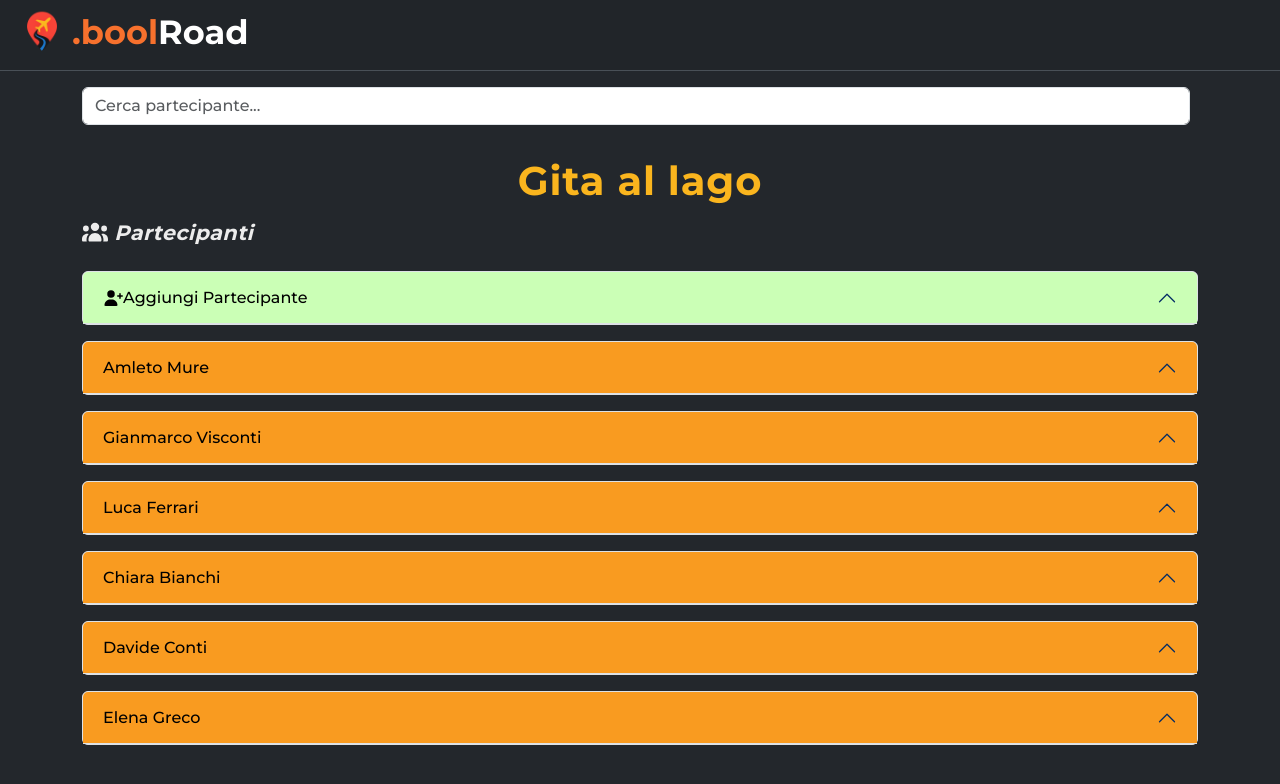
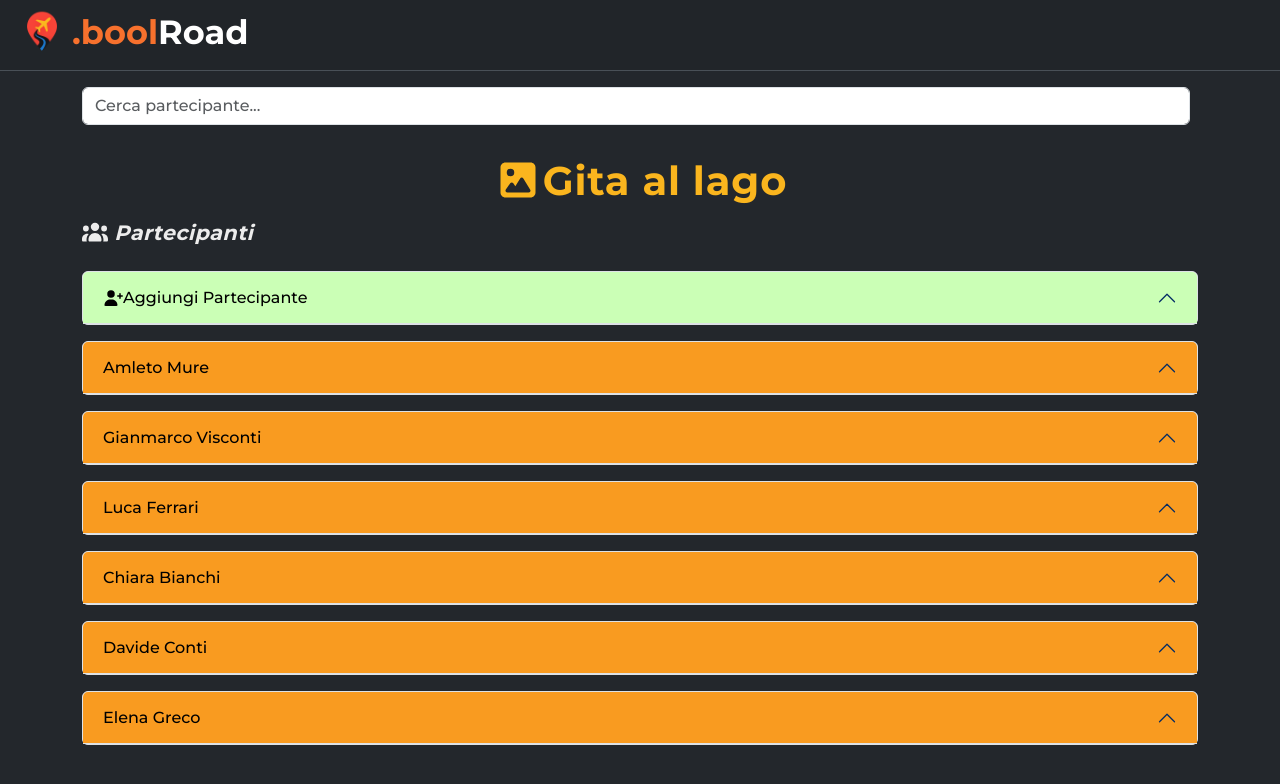
Before and after one commit to Johnnyfromtheblock4/boolroad, a React (Vite) app: page /trips/1 in a window 1280 px wide. Shown: the top 784 px of the page. Built offline with nearby package versions, Linux system fonts and the light colour scheme.

Commit message:
[UPD] Style

```diff
--- a/src/pages/DetailTrip.jsx
+++ b/src/pages/DetailTrip.jsx
@@ -6,6 +6,7 @@ import NewPartecipantForm from "../components/NewPartecipantForm";
 import "../styles/DetailTrip.css";
 import { faUsers } from "@fortawesome/free-solid-svg-icons";
 import { FontAwesomeIcon } from "@fortawesome/react-fontawesome";
+import { faImage } from "@fortawesome/free-solid-svg-icons";
 
 const DetailTrip = () => {
   const { id } = useParams();
@@ -61,7 +62,7 @@ const DetailTrip = () => {
 
       {/* Participant */}
       <div className="col-12">
-        <h1 className="my-3">{currentTrip.name}</h1>
+        <h1 className="my-3"><FontAwesomeIcon icon={faImage} />{currentTrip.name}</h1>
         <h3>
           <FontAwesomeIcon icon={faUsers} /> Partecipanti
         </h3>
```
